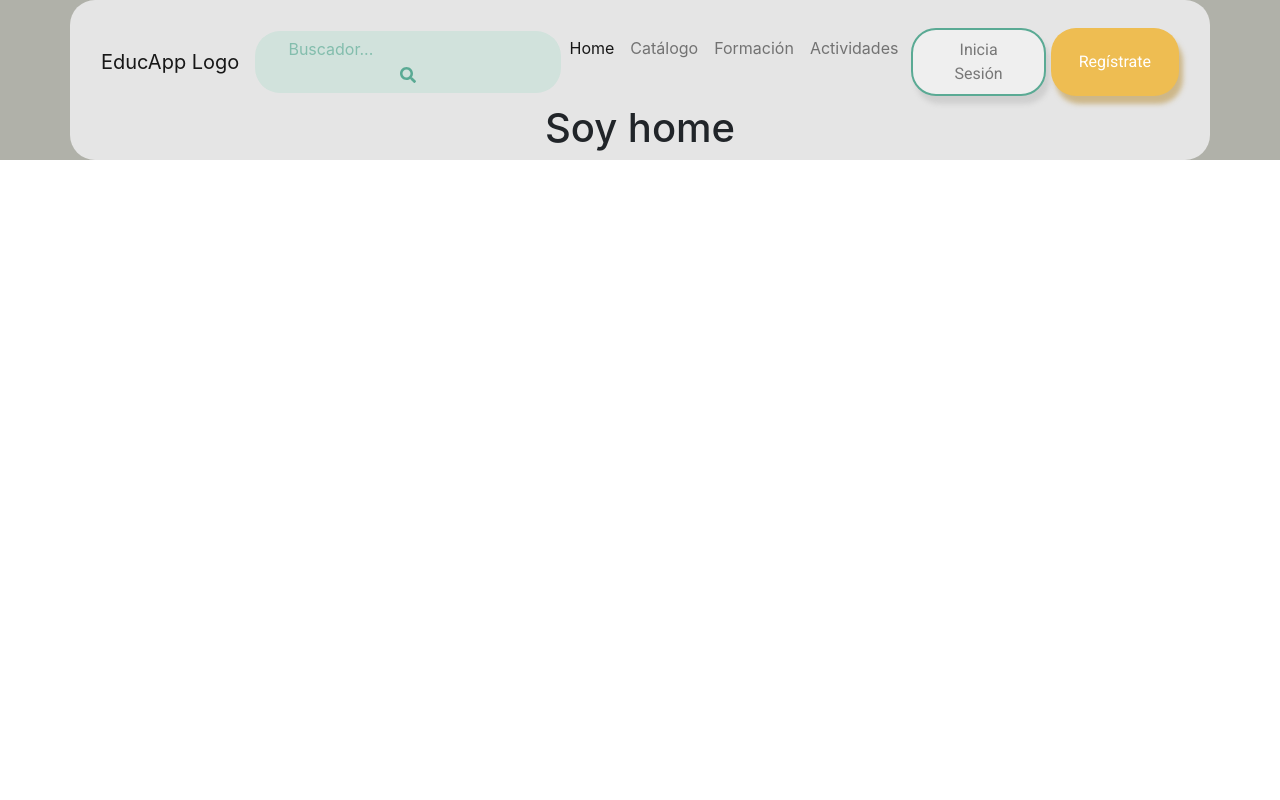
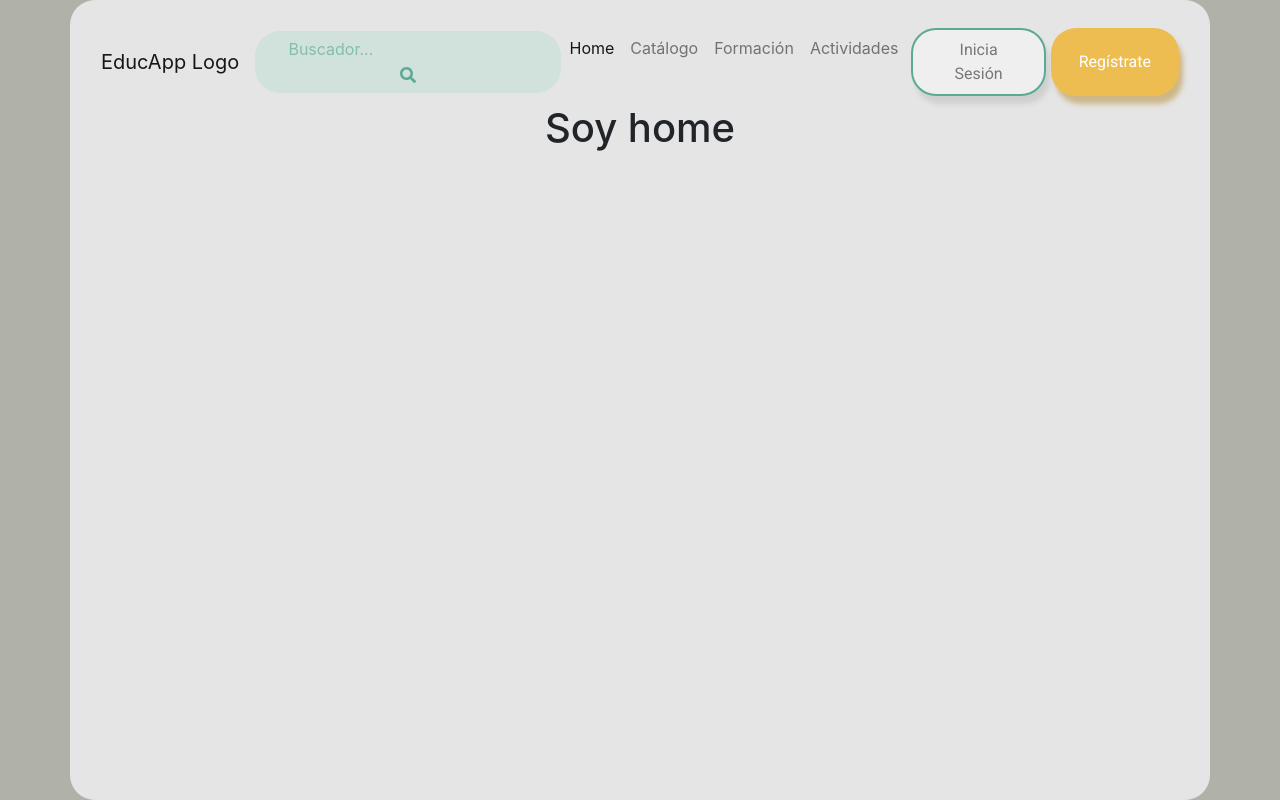
Before and after one commit to jpsanchezgz/educare-fe, a React (Create React App) app: page / in a window 1280 px wide. Built offline with nearby package versions, Linux system fonts and the light colour scheme.

Commit message:
fixed bugs

```diff
--- a/src/App.css
+++ b/src/App.css
@@ -126,7 +126,7 @@ p{
 
 .container {
   border-radius: 25px;
-  height: 100%;
+  height: 100vh;
 }
 
 .signup-button {
--- a/src/components/registro-form/index.js
+++ b/src/components/registro-form/index.js
@@ -1,13 +1,11 @@
 import React, { useState, useEffect } from 'react'
 
 function RegistryForm ( props ) {
-    const [ newUser, setNewUser ] = useState({}) //debería inicializarlo con las propiedades que va a tener?
+    const [ newUser, setNewUser ] = useState({})
 
     const createNewUserHandler = ( event ) => {
         let value = event.target.value
         let property = event.target.name
-        // let objectNewUser = newUser
-        // objectNewUser[property] = value
         setNewUser( {...newUser, [property] : value} )
     }
 
```
Also changed, not shown: 1 other file (tests, documents, lock files or other folders).
